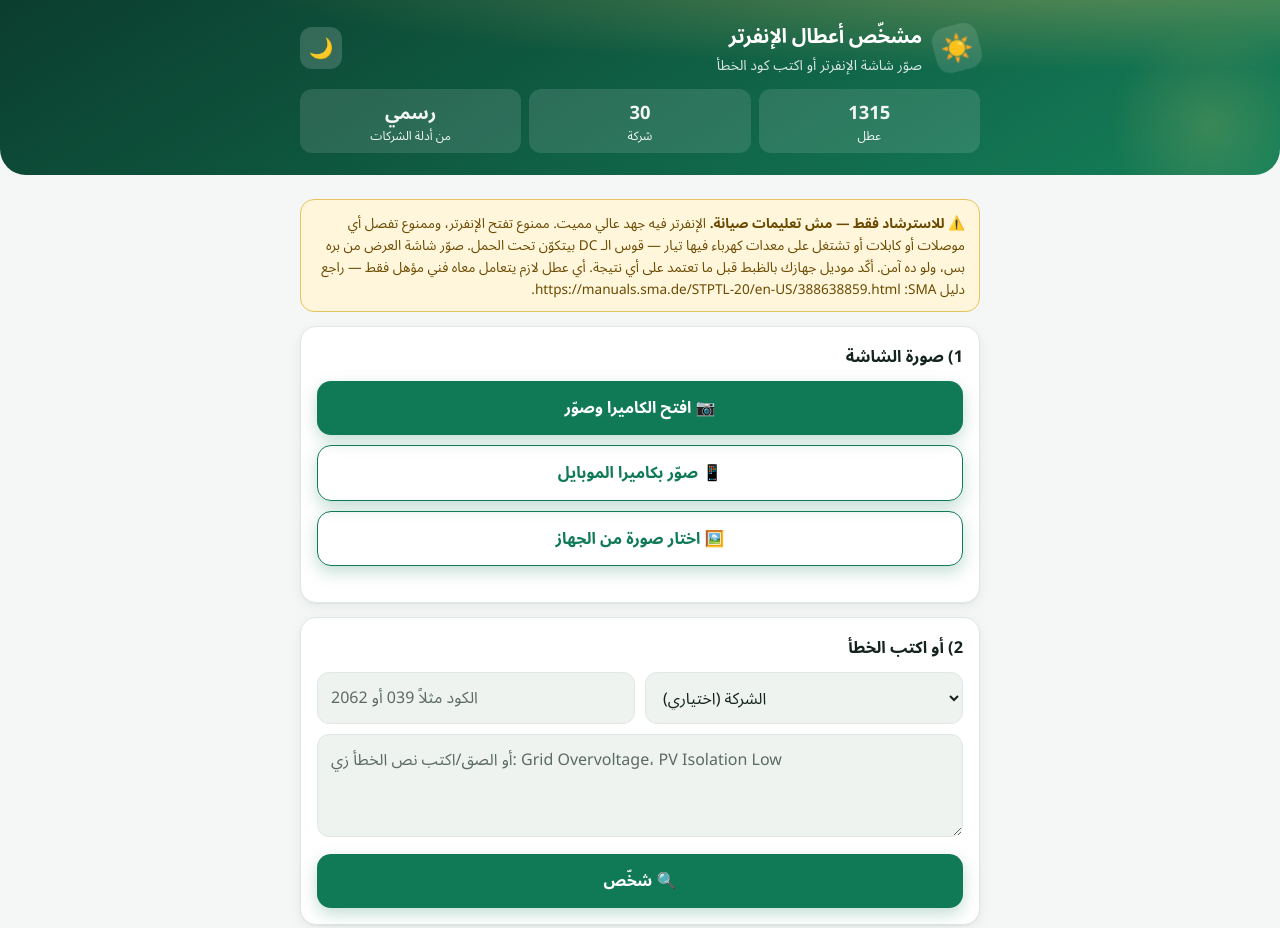
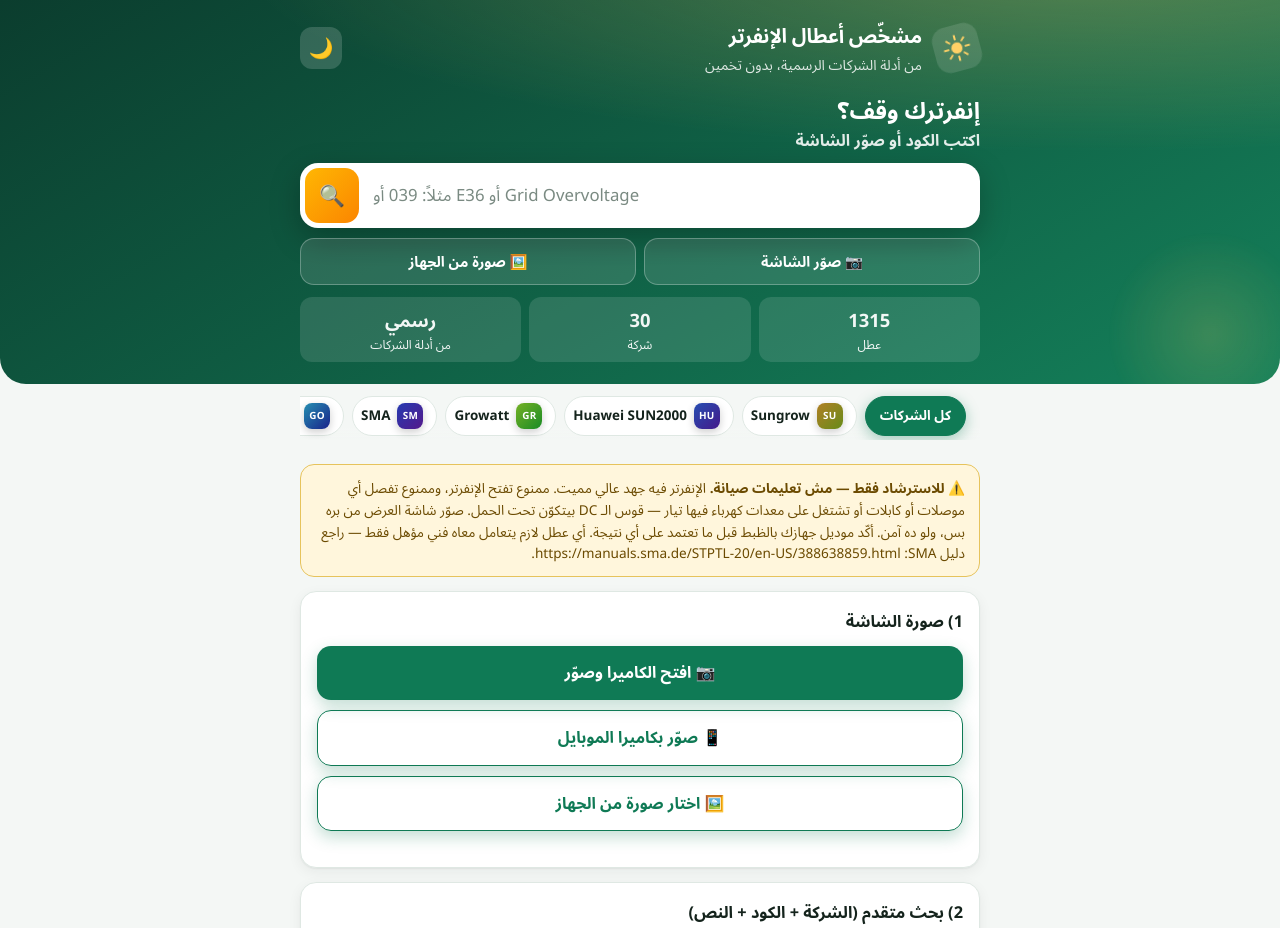
Before and after one commit to amr-inverter-fix/amr-inverter-fix.github.io, a plain HTML site: page index.html in a window 1280 px wide. Shown: the top 928 px of the page. Drawn offline with Linux system fonts and the light colour scheme.

Commit message:
Enhance header and add favorites section
Updated the header and form sections for improved user interaction and added a favorites section.

```diff
--- a/index.html
+++ b/index.html
@@ -9,7 +9,12 @@
 <link rel="stylesheet" href="style.css">
 </head>
 <body>
-<header><div class="hwrap"><div class="logo">☀️</div><div class="hgrow"><h1>مشخّص أعطال الإنفرتر</h1><p>صوّر شاشة الإنفرتر أو اكتب كود الخطأ</p></div><button id="theme" type="button" aria-label="الوضع الليلي">🌙</button></div><div class="stats"><div class="stat"><b id="sn1">-</b>عطل</div><div class="stat"><b id="sn2">-</b>شركة</div><div class="stat"><b>رسمي</b>من أدلة الشركات</div></div></header>
+<header><div class="hwrap"><div class="logo" aria-hidden="true"><svg viewBox="0 0 48 48" width="30" height="30"><circle cx="24" cy="24" r="9" fill="#ffd166"/><g stroke="#ffd166" stroke-width="3" stroke-linecap="round"><path d="M24 4v6M24 38v6M4 24h6M38 24h6M9.9 9.9l4.2 4.2M33.9 33.9l4.2 4.2M9.9 38.1l4.2-4.2M33.9 14.1l4.2-4.2"/></g></svg></div><div class="hgrow"><h1>مشخّص أعطال الإنفرتر</h1><p>من أدلة الشركات الرسمية، بدون تخمين</p></div><button id="theme" type="button" aria-label="الوضع الليلي">🌙</button></div>
+<div class="hero"><h2 class="big">إنفرترك وقف؟ <span>اكتب الكود أو صوّر الشاشة</span></h2>
+<form id="hform" class="hsearch" autocomplete="off"><input id="hq" type="search" inputmode="text" placeholder="مثلاً: 039 أو E36 أو Grid Overvoltage" aria-label="ابحث عن عطل"><button type="submit" id="hgo" aria-label="ابحث">🔍</button></form>
+<div class="quick"><button type="button" class="q" id="qcam">📷 صوّر الشاشة</button><button type="button" class="q" id="qupl">🖼️ صورة من الجهاز</button></div>
+<div class="stats"><div class="stat"><b id="sn1">-</b>عطل</div><div class="stat"><b id="sn2">-</b>شركة</div><div class="stat"><b>رسمي</b>من أدلة الشركات</div></div></div></header>
+<nav id="chips" class="chips" aria-label="الشركات"></nav>
 <main>
 <div class="warn">⚠️ <b>للاسترشاد فقط — مش تعليمات صيانة.</b> الإنفرتر فيه جهد عالي مميت. ممنوع تفتح الإنفرتر، وممنوع تفصل أي موصلات أو كابلات أو تشتغل على معدات كهرباء فيها تيار — قوس الـ DC بيتكوّن تحت الحمل. صوّر شاشة العرض من بره بس، ولو ده آمن. أكّد موديل جهازك بالظبط قبل ما تعتمد على أي نتيجة. أي عطل لازم يتعامل معاه فني مؤهل فقط — راجع دليل SMA: <span dir="ltr">https://manuals.sma.de/STPTL-20/en-US/388638859.html</span>.</div>
 
@@ -27,7 +32,7 @@
 </section>
 
 <section class="card">
-  <h2>2) أو اكتب الخطأ</h2>
+  <h2>2) بحث متقدم (الشركة + الكود + النص)</h2>
   <div class="row">
     <select id="brand"><option value="">الشركة (اختياري)</option></select>
     <input id="code" inputmode="text" placeholder="الكود مثلاً 039 أو 2062" autocomplete="off">
@@ -38,6 +43,7 @@
 </section>
 
 <section id="out"></section>
+<section id="favsec" class="card" hidden><h2>⭐ المفضلة</h2><div id="favs"></div></section>
 
 <section class="card">
   <h2>تصفح كل الأعطال</h2>
```
